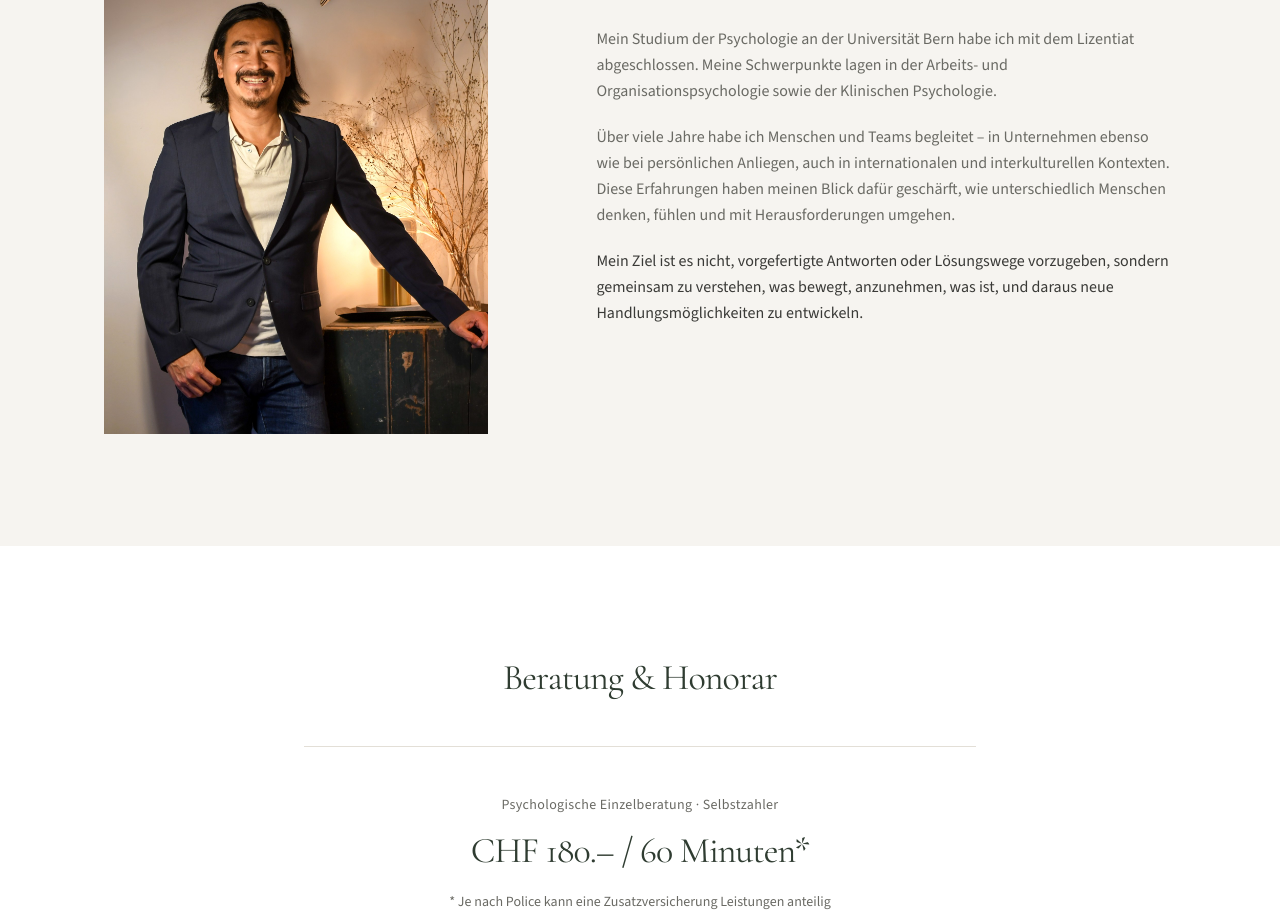
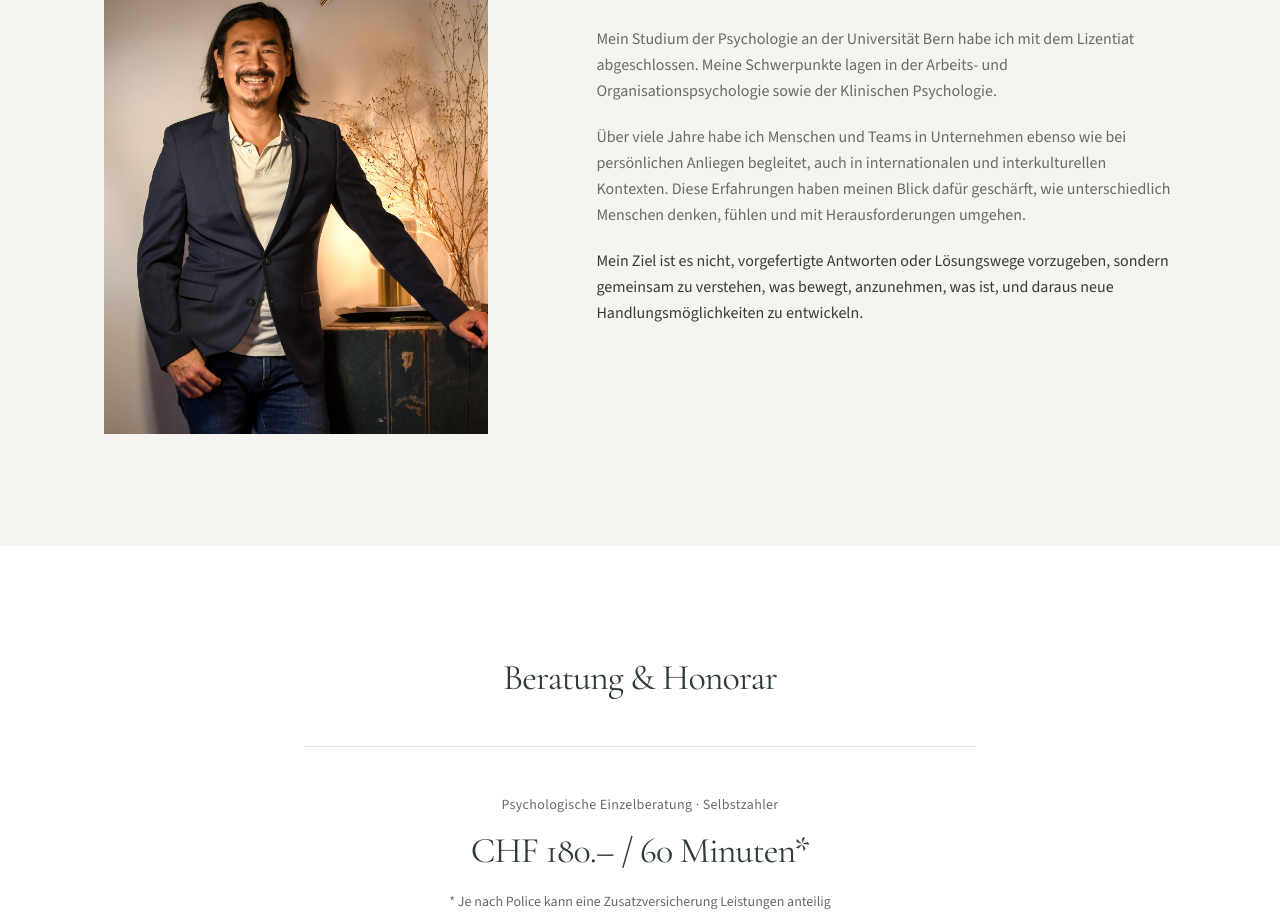
Before and after one commit to Cdinetam/WeitSinn.ch, a Next.js app: page / in a window 1280 px wide. Shown: the part 3280-4197 px from the top of the page. Built offline with nearby package versions, Linux system fonts and the light colour scheme.

Commit message:
Tighten middle Über-mich paragraph wording
Replace only the second About paragraph with Tam’s exact revised
sentence on accompanying people and teams.

Co-authored-by: Cdinetam <Cdinetam@users.noreply.github.com>

```diff
--- a/src/components/UeberMich.tsx
+++ b/src/components/UeberMich.tsx
@@ -35,8 +35,8 @@ export function UeberMich() {
                 Psychologie.
               </p>
               <p>
-                Über viele Jahre habe ich Menschen und Teams begleitet – in
-                Unternehmen ebenso wie bei persönlichen Anliegen, auch in
+                Über viele Jahre habe ich Menschen und Teams in Unternehmen
+                ebenso wie bei persönlichen Anliegen begleitet, auch in
                 internationalen und interkulturellen Kontexten. Diese Erfahrungen
                 haben meinen Blick dafür geschärft, wie unterschiedlich Menschen
                 denken, fühlen und mit Herausforderungen umgehen.
```
